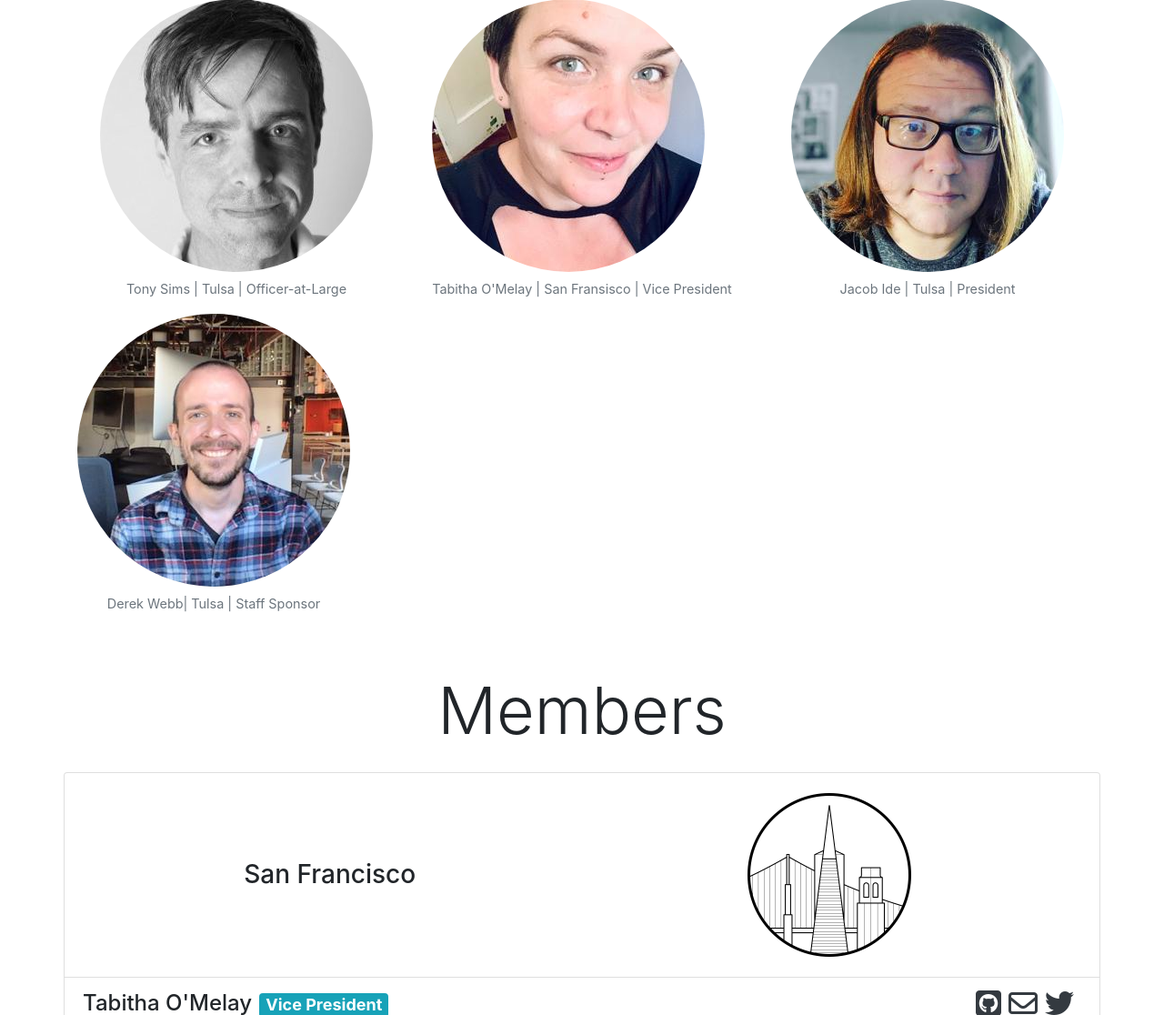
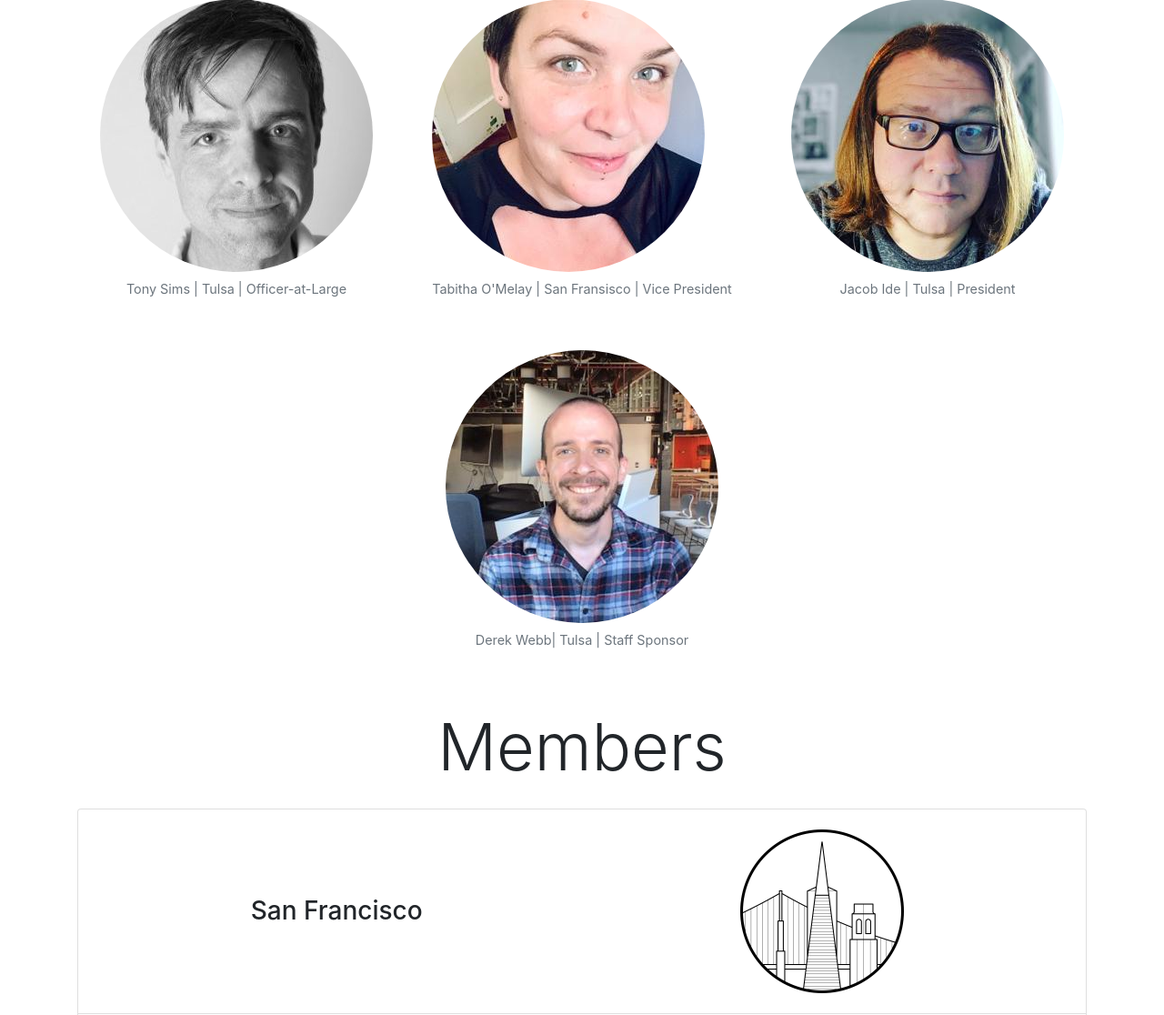
Before and after one commit to ihavemadefire/HDBC, a Flask app: page /about in a window 1280 px wide. Shown: the part 2742-3858 px from the top of the page at 91% size. Run offline with Flask 2, Linux system fonts and the light colour scheme; parts of the project's set-up code (start-up, migrations or seed data) failed here and were passed over; some libraries are stand-ins or nearby versions; some web fonts are replaced.

Commit message:
Fix derek

```diff
--- a/web_app/templates/about.html
+++ b/web_app/templates/about.html
@@ -86,6 +86,7 @@
             </figure>
             </div>
         </div>
+        <div class="d-flex  justify-content-center" style="margin: 40px;">
             <figure class="figure"><img class="rounded-circle figure-img" src="{{url_for('static',filename='img/Derek-300x300.jpg')}}" />
                 <figcaption class="figure-caption" style="text-align: center;">Derek Webb| Tulsa | Staff Sponsor</figcaption>
             </figure>
```
